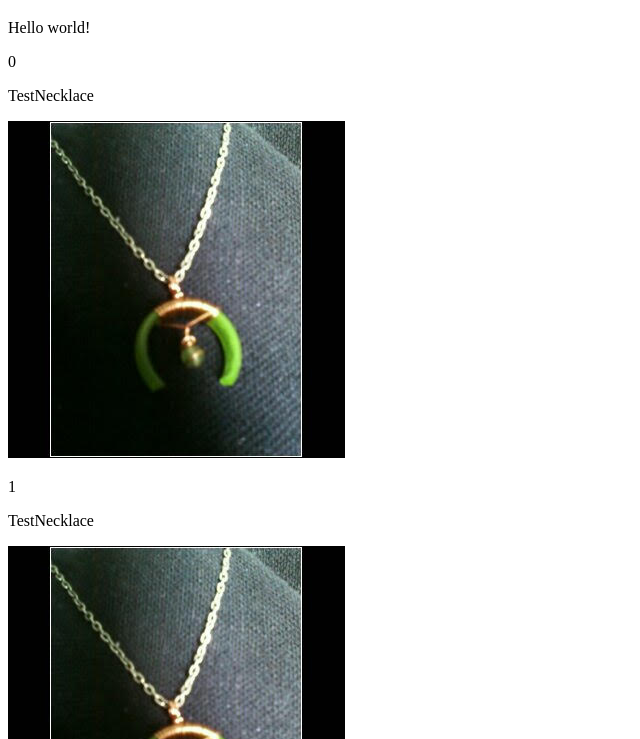
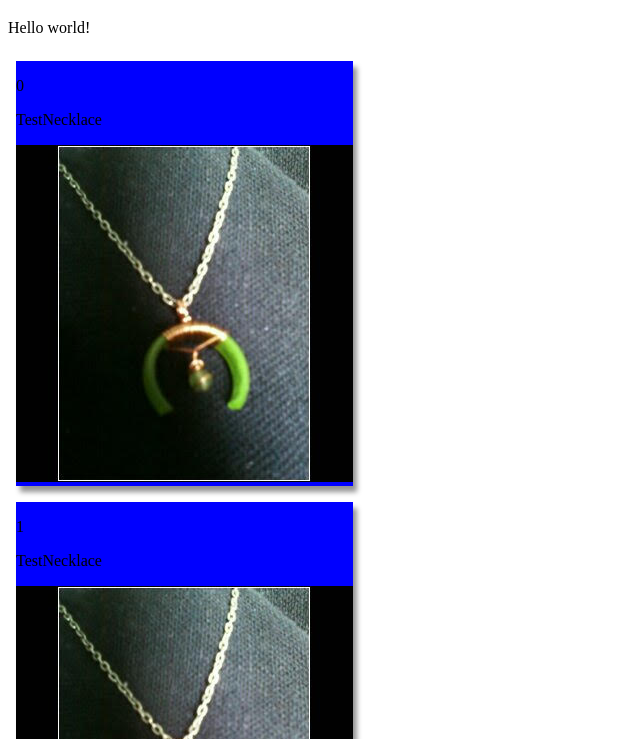
Before and after one commit to Bacobu/Bacobu_Upgrade, a plain HTML site: page Bacobu/www/index.html in a window 1280 px wide. Shown: the part 61-800 px from the top of the page, without its empty margins (0-640 px from the left). Drawn offline with nearby package versions, Linux system fonts and the light colour scheme.

Commit message:
bacobuBareBones0: Connected a STUB CSS file.

```diff
--- a/Bacobu/www/index.html
+++ b/Bacobu/www/index.html
@@ -3,15 +3,14 @@
 	<head>
 		<script src="https://ajax.googleapis.com/ajax/libs/angularjs/1.7.8/angular.js"></script>
 		<script src="js/index.js"></script>
+		<link rel="stylesheet" type="text/css" href="style/bacobu.css"/>
 		<title>
 			{{pageTitle}}
 		</title>
-		<style type="text/css"></style>
 		<meta charset="utf-8">
 		<meta name="description" content="Bacobu Online Store">
 		<meta name="keywords" content="bacobu,jewelry,silver,gemstone">
 		<meta name="author" content="Jessica Swanson">
-		<link rel="stylesheet" type="text/css" href="">
 	</head>
 	<body>
 		<h1>
@@ -22,6 +21,7 @@
 		</p>
 		<div>
 			<div ng-repeat="product in productList track by product.id">
+				<div class="productCard">
 					<p>
 						{{product.id}}
 					</p>
@@ -31,5 +31,6 @@
 					<img ng-src="{{product.imageLocation.mainImg}}"/>
 				</div>
 			</div>
+		</div>
 	</body>
 </html>
--- a/Bacobu/www/style/bacobu.css
+++ b/Bacobu/www/style/bacobu.css
@@ -1,8 +1,11 @@
-
 /*
- * Added only to get the structure committed.
+ * Thank you, https://www.cssmatic.com/box-shadow for the box shadow tool
  */
-
-.testCss {
-	display: none;
+.productCard {
+	margin: 0.5em;
+	display: inline-block;
+	-webkit-box-shadow: 4px 6px 5px 0px rgba(148,148,148,1);
+	-moz-box-shadow: 4px 6px 5px 0px rgba(148,148,148,1);
+	box-shadow: 4px 6px 5px 0px rgba(148,148,148,1);
+	background-color: blue;
 }
```
Lines whose indentation alone changed are shown as unchanged.
